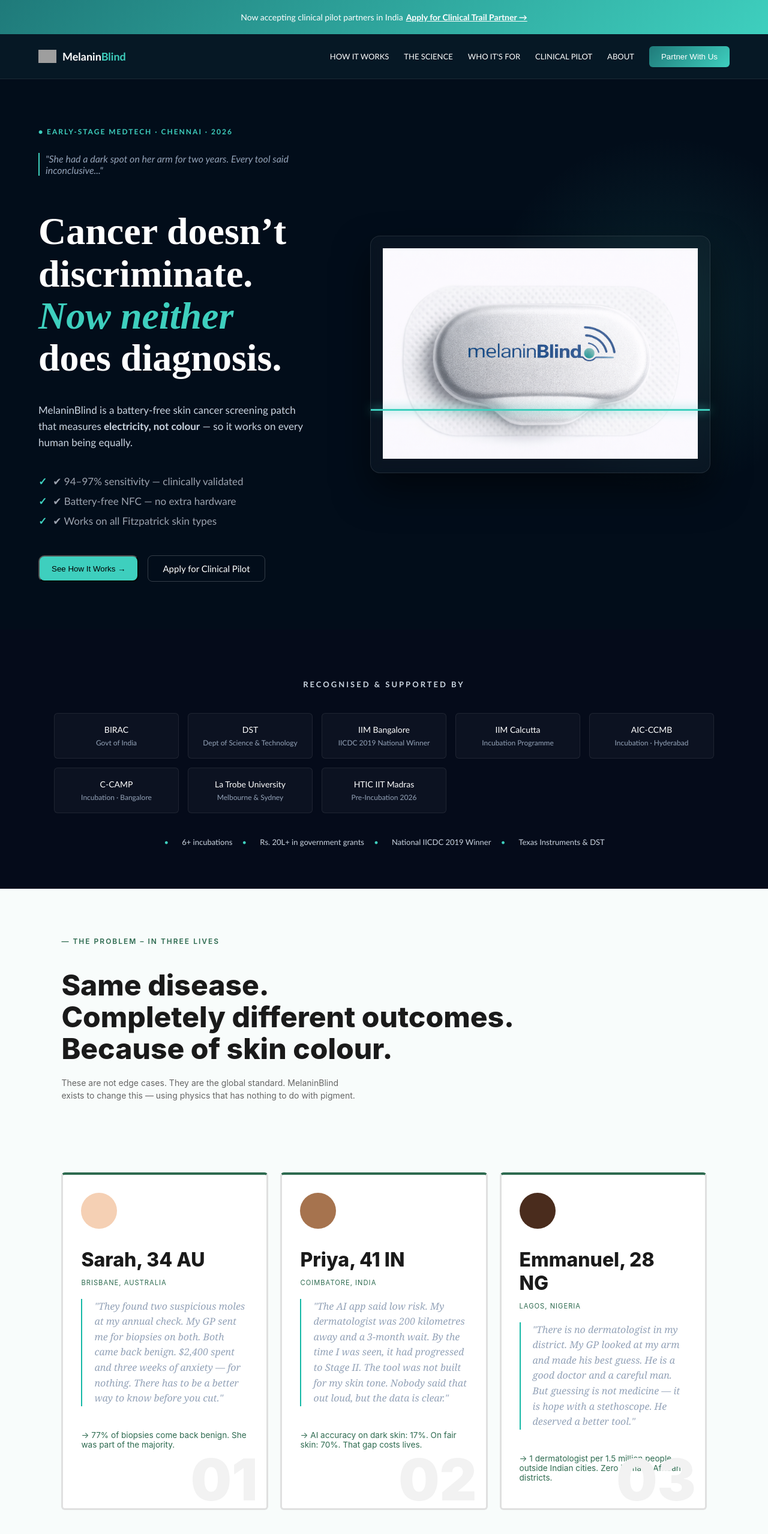
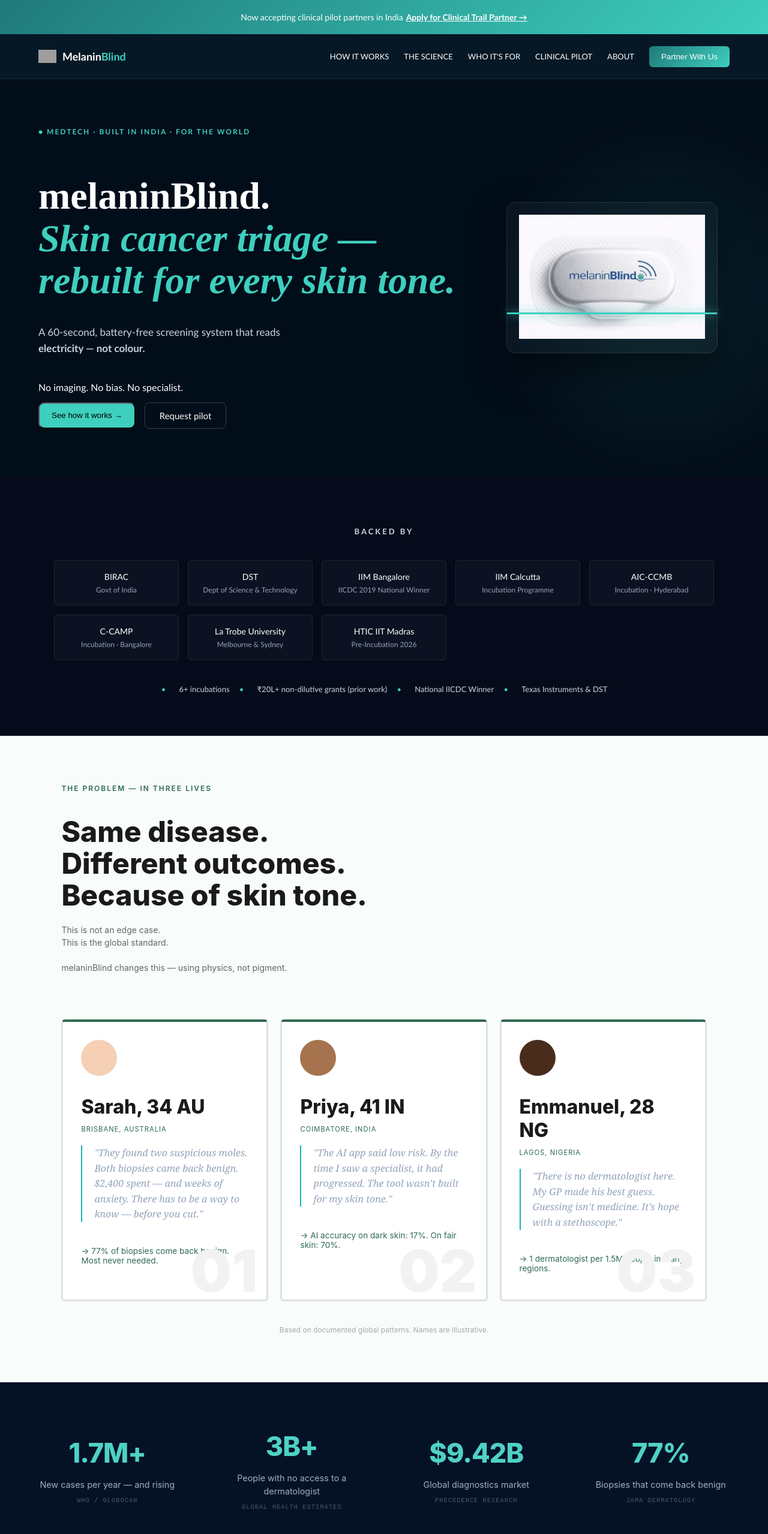
Before and after one commit to mohammedyashik/melaninBlind-V2, a React (Vite) app: page / in a window 1280 px wide. Shown: the top 2558 px of the page at 60% size. Built offline with nearby package versions, Linux system fonts and the light colour scheme; grey boxes are pictures that could not be loaded.

Commit message:
Update Home.jsx
home page changes

```diff
--- a/src/components/Home/Home.jsx
+++ b/src/components/Home/Home.jsx
@@ -1,7 +1,6 @@
 import "./Home.css";
 import { useEffect } from "react";
 import heroImage from "../../assets/melaninbrand.png";
-import { Section } from "lucide-react";
 import Science from "../Science/Science";
 import Works from "../Works/Works";
 import Whos from "../Whos/Whos";
@@ -20,54 +19,57 @@
     { title: 'La Trobe University', subtitle: 'Melbourne & Sydney' },
     { title: 'HTIC IIT Madras', subtitle: 'Pre-Incubation 2026', highlight: true },
   ];
+
   const stories = [
     {
       id: '01',
       name: 'Sarah, 34 AU',
       location: 'BRISBANE, AUSTRALIA',
       skinColor: '#F5D0B4',
-      quote: '"They found two suspicious moles at my annual check. My GP sent me for biopsies on both. Both came back benign. $2,400 spent and three weeks of anxiety — for nothing. There has to be a better way to know before you cut."',
-      stat: '77% of biopsies come back benign. She was part of the majority.'
+      quote: '"They found two suspicious moles. Both biopsies came back benign. $2,400 spent — and weeks of anxiety. There has to be a way to know — before you cut."',
+      stat: '77% of biopsies come back benign. Most never needed.'
     },
     {
       id: '02',
       name: 'Priya, 41 IN',
       location: 'COIMBATORE, INDIA',
       skinColor: '#A6734E',
-      quote: '"The AI app said low risk. My dermatologist was 200 kilometres away and a 3-month wait. By the time I was seen, it had progressed to Stage II. The tool was not built for my skin tone. Nobody said that out loud, but the data is clear."',
-      stat: 'AI accuracy on dark skin: 17%. On fair skin: 70%. That gap costs lives.'
+      quote: '"The AI app said low risk. By the time I saw a specialist, it had progressed. The tool wasn’t built for my skin tone."',
+      stat: 'AI accuracy on dark skin: 17%. On fair skin: 70%.'
     },
     {
       id: '03',
       name: 'Emmanuel, 28 NG',
       location: 'LAGOS, NIGERIA',
       skinColor: '#4A2C1D',
-      quote: '"There is no dermatologist in my district. My GP looked at my arm and made his best guess. He is a good doctor and a careful man. But guessing is not medicine — it is hope with a stethoscope. He deserved a better tool."',
-      stat: '1 dermatologist per 1.5 million people outside Indian cities. Zero in many African districts.'
+      quote: '"There is no dermatologist here. My GP made his best guess. Guessing isn’t medicine. It’s hope with a stethoscope."',
+      stat: '1 dermatologist per 1.5M people in many regions.'
     }
   ];
+
   const statsData = [
     {
       value: '1.7M+',
-        description: 'New skin cancer cases per year globally — rising annually',
-        source: 'GLOBOCAN 2022 / WHO'
+      description: 'New cases per year — and rising',
+      source: 'WHO / GLOBOCAN'
     },
     {
       value: '3B+',
-        description: 'People worldwide with no access to a dermatologist',
-        source: 'Science Advances 2022 - KPMG 2026'
+      description: 'People with no access to a dermatologist',
+      source: 'Global health estimates'
     },
     {
       value: '$9.42B',
-        description: 'Global skin cancer diagnostics market in 2026',
-        source: 'Precedence Research 2026'
+      description: 'Global diagnostics market',
+      source: 'Precedence Research'
     },
     {
       value: '77%',
-        description: 'Skin biopsies that come back benign — most never needed',
-        source: 'UW EMR Study 2028 - JAMA Dermatology'
+      description: 'Biopsies that come back benign',
+      source: 'JAMA Dermatology'
     }
   ];
+
   useEffect(() => {
     const cards = document.querySelectorAll(".story-card");
     const observer = new IntersectionObserver(
@@ -82,51 +84,49 @@
     );
     cards.forEach((card) => observer.observe(card));
   }, []);
+
   return (
     <>
       <section className="hero">
         <div className="container hero-grid">
           <div className="hero-left">
+
             <div className="top-badge">
-            ● Early-Stage MedTech · Chennai · 2026
+              ● MedTech · Built in India · For the world
             </div>
-          <p className="hero-quote">
-            "She had a dark spot on her arm for two years. Every tool said inconclusive..."
-          </p>
 
-          <h1>
-            Cancer doesn’t <br />
-            discriminate. <br />
-            <span>Now neither</span> <br />
-            does diagnosis.
+            <h1 className="hero-title">
+              melaninBlind.<br />
+              <span>Skin cancer triage — rebuilt for every skin tone.</span>
             </h1>
 
             <p className="hero-desc">
-            MelaninBlind is a battery-free skin cancer screening patch that measures
-            <b> electricity, not colour</b> — so it works on every human being equally.
+              A 60-second, battery-free screening system that reads <br />
+              <b>electricity — not colour.</b>
             </p>
-          <ul className="hero-points">
-            <li>✔ 94–97% sensitivity — clinically validated</li>
-            <li>✔ Battery-free NFC — no extra hardware</li>
-            <li>✔ Works on all Fitzpatrick skin types</li>
-          </ul>
+
+            <p className="hero-sub">
+              No imaging. No bias. No specialist.
+            </p>
+
             <div className="hero-buttons">
-            <button className="btn-primary">See How It Works →</button>
-            <button className="btn-outline">Apply for Clinical Pilot</button>
+              <button className="btn-primary">See how it works →</button>
+              <button className="btn-outline">Request pilot</button>
             </div>
 
           </div>
+
           <div className="hero-right">
             <div className="image-wrapper">
               <img src={heroImage} alt="device" />
               <div className="scan-line"></div>
             </div>
           </div>
-
         </div>
       </section>
+
       <section className="partner-container">
-        <h3 className="section-title">RECOGNISED & SUPPORTED BY</h3>
+        <h3 className="section-title">Backed by</h3>
 
         <div className="partner-grid">
           {partners.map((item, index) => (
@@ -141,20 +141,28 @@
           <span className="dot">•</span>
           <span>6+ incubations</span>
           <span className="dot">•</span>
-          <span>Rs. 20L+ in government grants</span>
+          <span>₹20L+ non-dilutive grants (prior work)</span>
           <span className="dot">•</span>
-          <span>National IICDC 2019 Winner</span>
+          <span>National IICDC Winner</span>
           <span className="dot">•</span>
           <span>Texas Instruments & DST</span>
         </div>
       </section>
+
       <section className="problem-container">
         <header className="header-content">
-          <div className="label">— THE PROBLEM – IN THREE LIVES</div>
-          <h1>Same disease.<br />Completely different outcomes.<br />Because of skin colour.</h1>
+          <div className="label">THE PROBLEM — IN THREE LIVES</div>
+
+          <h1>
+            Same disease.<br />
+            Different outcomes.<br />
+            Because of skin tone.
+          </h1>
+
           <p className="description">
-            These are not edge cases. They are the global standard. MelaninBlind exists to
-            change this — using physics that has nothing to do with pigment.
+            This is not an edge case.<br />
+            This is the global standard.<br /><br />
+            melaninBlind changes this — using physics, not pigment.
           </p>
         </header>
 
@@ -174,9 +182,10 @@
         </div>
 
         <footer className="disclaimer">
-          These stories represent documented global patterns. Names are fictional. All statistics are peer-reviewed and cited.
+          Based on documented global patterns. Names are illustrative.
         </footer>
       </section>
+
       <section className="stats-container">
         <div className="stats-grid">
           {statsData.map((stat, index) => (
@@ -188,23 +197,29 @@
           ))}
         </div>
       </section>
+
       <section id="howitworks">
         <Works />
       </section>
+
       <section id="science">
-        <Science/>
+        <Science />
       </section>
+
       <section id="who-its-for">
-        <Whos/>
+        <Whos />
       </section>
+
       <section id="partners">
-        <Clinicalpilot/>
+        <Clinicalpilot />
       </section>
+
       <section id="About">
-        <About/>
+        <About />
       </section>
+
       <section id="partner">
-        <Partner/>
+        <Partner />
       </section>
     </>
   );
```
Lines whose indentation alone changed are shown as unchanged.
